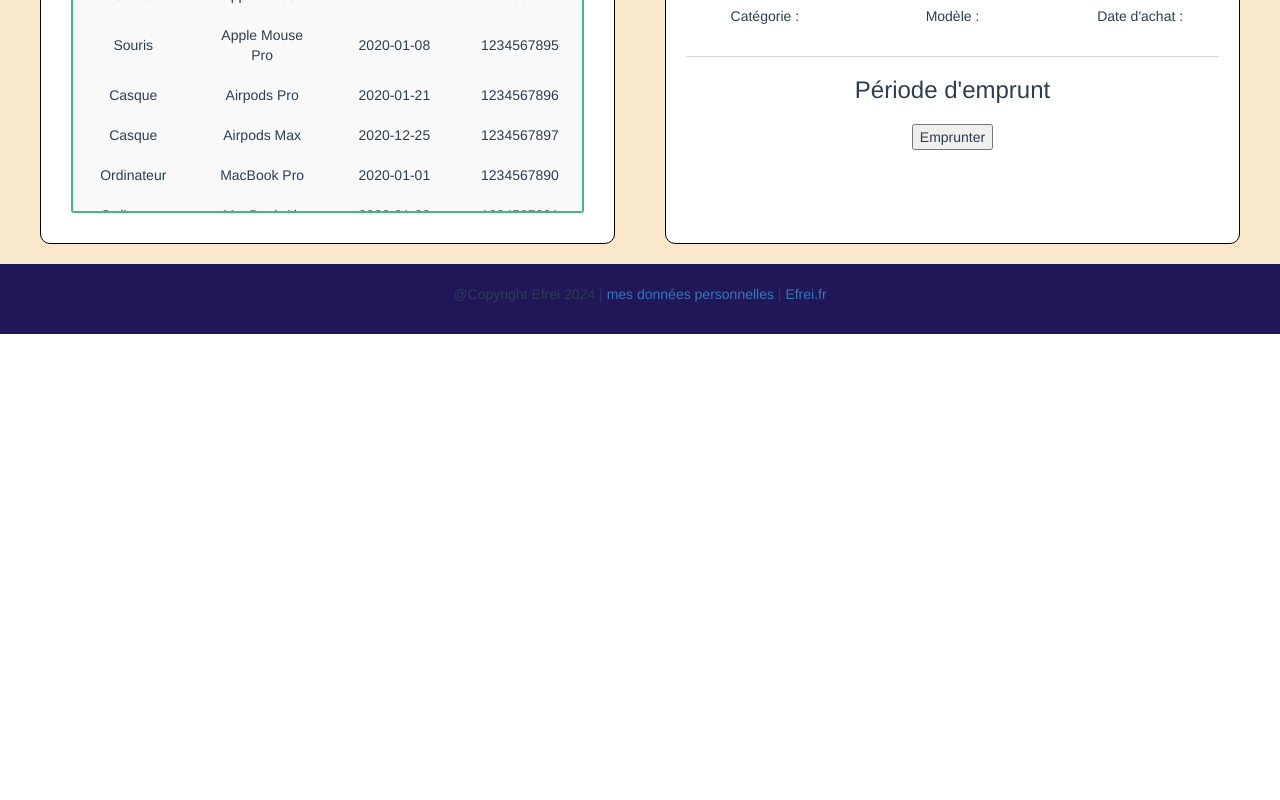
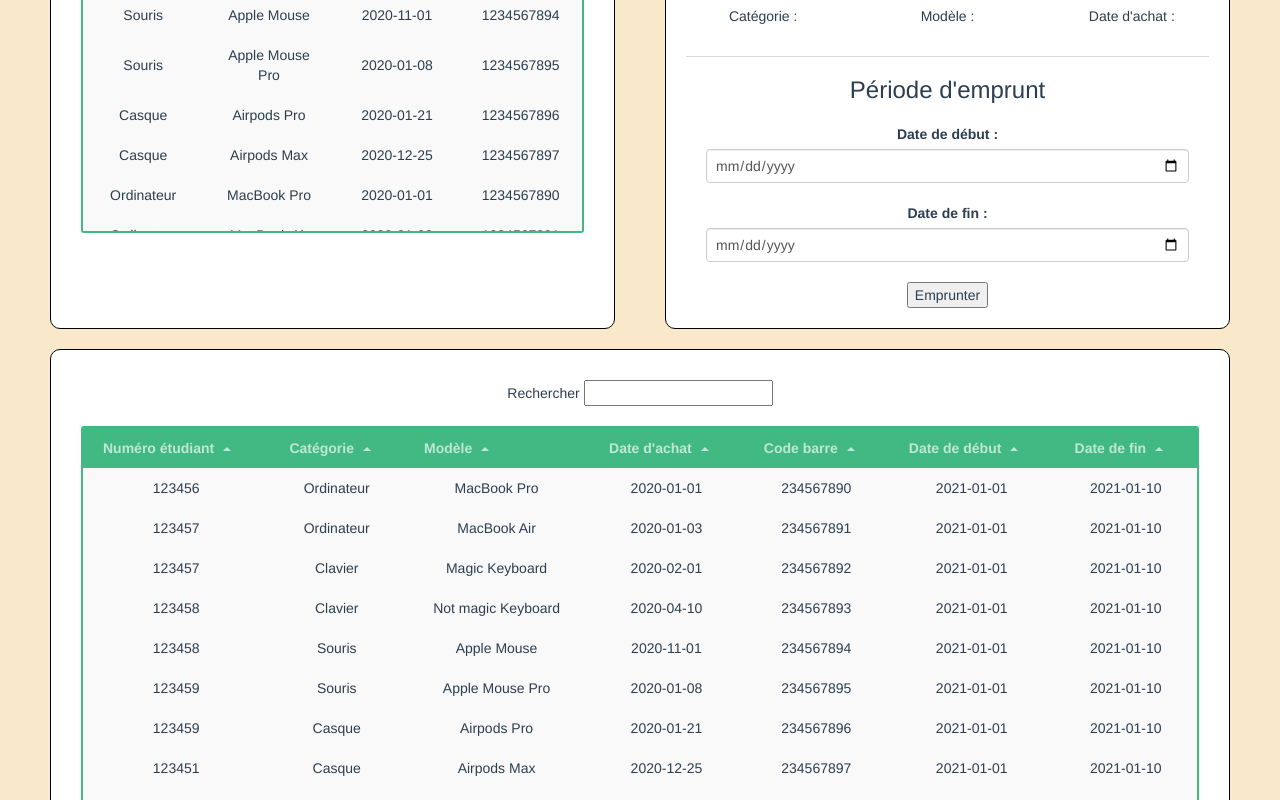
Before and after one commit to GearGurus-project/gearGurus, a Vue app in the folder front/: page /Emprunts in a window 1280 px wide. Shown: the part 560-1360 px from the top of the page. Before the commit the page ends 894 px from the top, so only its background shows below. Built offline with nearby package versions, Linux system fonts and the light colour scheme.

Commit message:
to merge main => ulrich

```diff
--- a/front/src/pages/Emprunts-Page.vue
+++ b/front/src/pages/Emprunts-Page.vue
@@ -18,18 +18,34 @@ export default {
 				{ Catégorie: 'Ordinateur', Modèle: 'MacBook Air', "Date d'achat": '2020-01-03', "Code barre": '1234567891' },
 				{ Catégorie: 'Clavier', Modèle: 'Magic Keyboard', "Date d'achat": '2020-02-01', "Code barre": '1234567892' },
 				{ Catégorie: 'Clavier', Modèle: 'Not magic Keyboard', "Date d'achat": '2020-04-10', "Code barre": '1234567893' },
-		{ Catégorie : 'Souris', Modèle : 'Apple Mouse', "Date d'achat" : '2020-11-01', "Code barre": '1234567894' },
-		{ Catégorie : 'Souris', Modèle : 'Apple Mouse Pro', "Date d'achat" : '2020-01-08', "Code barre": '1234567895' },
-		{ Catégorie : 'Casque', Modèle : 'Airpods Pro', "Date d'achat" : '2020-01-21', "Code barre": '1234567896' },
-		{ Catégorie : 'Casque', Modèle : 'Airpods Max', "Date d'achat" : '2020-12-25', "Code barre": '1234567897' },
+				{ Catégorie: 'Souris', Modèle: 'Apple Mouse', "Date d'achat": '2020-11-01', "Code barre": '1234567894' },
+				{ Catégorie: 'Souris', Modèle: 'Apple Mouse Pro', "Date d'achat": '2020-01-08', "Code barre": '1234567895' },
+				{ Catégorie: 'Casque', Modèle: 'Airpods Pro', "Date d'achat": '2020-01-21', "Code barre": '1234567896' },
+				{ Catégorie: 'Casque', Modèle: 'Airpods Max', "Date d'achat": '2020-12-25', "Code barre": '1234567897' },
 				{ Catégorie: 'Ordinateur', Modèle: 'MacBook Pro', "Date d'achat": '2020-01-01', "Code barre": '1234567890' },
 				{ Catégorie: 'Ordinateur', Modèle: 'MacBook Air', "Date d'achat": '2020-01-03', "Code barre": '1234567891' },
 				{ Catégorie: 'Clavier', Modèle: 'Magic Keyboard', "Date d'achat": '2020-02-01', "Code barre": '1234567892' },
 				{ Catégorie: 'Clavier', Modèle: 'Not magic Keyboard', "Date d'achat": '2020-04-10', "Code barre": '1234567893' },
-		{ Catégorie : 'Souris', Modèle : 'Apple Mouse', "Date d'achat" : '2020-11-01', "Code barre": '1234567894' },
-		{ Catégorie : 'Souris', Modèle : 'Apple Mouse Pro', "Date d'achat" : '2020-01-08', "Code barre": '1234567895' },
-		{ Catégorie : 'Casque', Modèle : 'Airpods Pro', "Date d'achat" : '2020-01-21', "Code barre": '1234567896' },
-		{ Catégorie : 'Casque', Modèle : 'Airpods Max', "Date d'achat" : '2020-12-25', "Code barre": '1234567897' },
+				{ Catégorie: 'Souris', Modèle: 'Apple Mouse', "Date d'achat": '2020-11-01', "Code barre": '1234567894' },
+				{ Catégorie: 'Souris', Modèle: 'Apple Mouse Pro', "Date d'achat": '2020-01-08', "Code barre": '1234567895' },
+				{ Catégorie: 'Casque', Modèle: 'Airpods Pro', "Date d'achat": '2020-01-21', "Code barre": '1234567896' },
+				{ Catégorie: 'Casque', Modèle: 'Airpods Max', "Date d'achat": '2020-12-25', "Code barre": '1234567897' },
+			],
+			gridColumnsBorrowed: ["Numéro étudiant", "Catégorie", "Modèle", "Date d'achat", "Code barre", "Date de début", "Date de fin"],
+			gridDataBorrowed: [
+				{ "Numéro étudiant": '123456', Catégorie: 'Ordinateur', Modèle: 'MacBook Pro', "Date d'achat": '2020-01-01', "Code barre": '234567890', "Date de début": '2021-01-01', "Date de fin": '2021-01-10' },
+				{ "Numéro étudiant": '123457', Catégorie: 'Ordinateur', Modèle: 'MacBook Air', "Date d'achat": '2020-01-03', "Code barre": '234567891', "Date de début": '2021-01-01', "Date de fin": '2021-01-10' },
+				{ "Numéro étudiant": '123457', Catégorie: 'Clavier', Modèle: 'Magic Keyboard', "Date d'achat": '2020-02-01', "Code barre": '234567892', "Date de début": '2021-01-01', "Date de fin": '2021-01-10' },
+				{ "Numéro étudiant": '123458', Catégorie: 'Clavier', Modèle: 'Not magic Keyboard', "Date d'achat": '2020-04-10', "Code barre": '234567893', "Date de début": '2021-01-01', "Date de fin": '2021-01-10' },
+				{ "Numéro étudiant": '123458', Catégorie: 'Souris', Modèle: 'Apple Mouse', "Date d'achat": '2020-11-01', "Code barre": '234567894', "Date de début": '2021-01-01', "Date de fin": '2021-01-10' },
+				{ "Numéro étudiant": '123459', Catégorie: 'Souris', Modèle: 'Apple Mouse Pro', "Date d'achat": '2020-01-08', "Code barre": '234567895', "Date de début": '2021-01-01', "Date de fin": '2021-01-10' },
+				{ "Numéro étudiant": '123459', Catégorie: 'Casque', Modèle: 'Airpods Pro', "Date d'achat": '2020-01-21', "Code barre": '234567896', "Date de début": '2021-01-01', "Date de fin": '2021-01-10' },
+				{ "Numéro étudiant": '123451', Catégorie: 'Casque', Modèle: 'Airpods Max', "Date d'achat": '2020-12-25', "Code barre": '234567897', "Date de début": '2021-01-01', "Date de fin": '2021-01-10' },
+				{ "Numéro étudiant": '123451', Catégorie: 'Ordinateur', Modèle: 'MacBook Pro', "Date d'achat": '2020-01-01', "Code barre": '234567890', "Date de début": '2021-01-01', "Date de fin": '2021-01-10' },
+				{ "Numéro étudiant": '123452', Catégorie: 'Ordinateur', Modèle: 'MacBook Air', "Date d'achat": '2020-01-03', "Code barre": '234567891', "Date de début": '2021-01-01', "Date de fin": '2021-01-10' },
+				{ "Numéro étudiant": '123452', Catégorie: 'Clavier', Modèle: 'Magic Keyboard', "Date d'achat": '2020-02-01', "Code barre": '234567892', "Date de début": '2021-01-01', "Date de fin": '2021-01-10' },
+				{ "Numéro étudiant": '123453', Catégorie: 'Clavier', Modèle: 'Not magic Keyboard', "Date d'achat": '2020-04-10', "Code barre": '234567893', "Date de début": '2021-01-01', "Date de fin": '2021-01-10' },
+				{ "Numéro étudiant": '123456', Catégorie: 'Souris', Modèle: 'Apple Mouse', "Date d'achat": '2020-11-01', "Code barre": '234567894', "Date de début": '2021-01-01', "Date de fin": '2021-01-10' },
 			],
 			studentNumber: '',
 			studentInfo: {
@@ -43,15 +59,18 @@ export default {
 				model: '',
 				purchaseDate: ''
 			},
+			startDate: '',
+			endDate: '',
+			presetPeriod: '',
 		};
 	},
 	methods: {
 		searchStudent() {
 
 			this.studentInfo = {
-			nom : '',
-			prenom : '',
-			groupe : ''
+				nom: '',
+				prenom: '',
+				groupe: ''
 			}
 
 			if (this.studentNumber === '123456') {
@@ -98,14 +117,29 @@ export default {
 		},
 		handleBorrowClick() {
 			// Requête SQL pour emprunter le matériel
-		if(this.studentNumber !== '' && this.hardwareNumber !== '') {
-			// Vérifier si le numéro étudiant et le code barre existent
+			if (this.studentNumber !== '' && this.hardwareNumber !== '' && this.startDate !== '' && this.endDate !== '') {
+				// Vérifier si le numéro étudiant, le code barre et les dates existent
 				// const student = studentService.getStudentByStudentNumber(this.studentNumber);
 				// const hardware = hardwareService.getHardwareByBarCode(this.hardwareNumber);
 
-			// Si les deux existent, emprunter le matériel
-			// if(student && hardware) {
-			// 	borrowedService.borrowHardware(student, hardware);
+				// Validation de base pour vérifier que les dates sont définies
+				if (!this.startDate || !this.endDate) {
+					alert('Veuillez sélectionner les deux dates.');
+					return;
+				} else {
+					// Validation pour vérifier que la date de fin est après la date de début
+					if (this.startDate > this.endDate) {
+						alert('La date de fin doit être après la date de début.');
+						return;
+					}
+				}
+
+				console.log('date de début : ' + this.startDate);
+				console.log('date de fin : ' + this.endDate);
+
+				// Si les trois existent, emprunter le matériel
+				// if(student && hardware && startDate && endDate) {
+				// borrowedService.borrowHardware(student, hardware, startDate, endDate);
 				// }
 
 				// et réinitialiser les champs
@@ -129,9 +163,11 @@ export default {
 				// Affichage d'une erreur si les champs ne sont pas remplis sur l'écran
 				console.log("Erreur lors de l'emprunt.");
 			}
-	}
+		},
+		handlePeriodSubmit() {
 
-  }
+		},
+	},
 };
 </script>
 
@@ -145,18 +181,15 @@ export default {
 				<form id="search">
 					Rechercher <input name="query" v-model="searchQuery" />
 				</form>
-				<GridComponent
-				:heroes="gridData"
-				:columns="gridColumns"
-				:filter-key="searchQuery"
-				/>
+				<GridComponent :heroes="gridData" :columns="gridColumns" :filter-key="searchQuery" />
 			</div>
 			<div class="to-borrow-forms">
 				<h2>Réservation</h2>
 				<div class="to-borrow-student-forms">
 					<h3>Etudiant</h3>
 					<form id="search-student" @submit.prevent="searchStudent">
-						<input v-model="studentNumber" type="text" id="studentNumber" placeholder="Entrer le numéro étudiant">
+						<input v-model="studentNumber" type="text" id="studentNumber"
+							placeholder="Entrer le numéro étudiant">
 						<button type="submit">Rechercher</button>
 					</form>
 					<div class="student-infos mt-3">
@@ -195,71 +228,123 @@ export default {
 				</div>
 				<div class="to-borrow-period-forms">
 					<h3>Période d'emprunt</h3>
-					<form id=""></form>
+					<form>
+						<div class="form-group">
+							<label for="startDate">Date de début :</label>
+							<input type="date" class="form-control" id="startDate" v-model="startDate" />
 						</div>
+
+						<div class="form-group">
+							<label for="endDate">Date de fin :</label>
+							<input type="date" class="form-control" id="endDate" v-model="endDate" />
+						</div>
+					</form>
+				</div>
+
 				<button @click="handleBorrowClick">Emprunter</button>
 			</div>
 		</div>
 		<div class="borrowed-list">
-
+			<form id="search">
+				Rechercher <input name="query" v-model="searchQuery" />
+			</form>
+			<GridComponent :heroes="gridDataBorrowed" :columns="gridColumnsBorrowed" :filter-key="searchQuery" />
 		</div>
 	</div>
 </template>
 
 <style scoped>
 .body {
-	margin: 0 40px 20px 40px;
+	margin: 0 50px 20px 50px;
 }
 
-h1 {
+.title {
 	font-weight: bolder;
 	font-style: italic;
 }
+
 .to-borrow {
-	display : inline-grid;
+	display: inline-grid;
 	grid-template-columns: 1fr 1fr;
-	gap : 50px;
+	gap: 50px;
+	margin-bottom: 20px;
 
 	.no-borrowed-list {
-		padding : 30px;
-		border : 1px solid black;
-		border-radius : 10px;
+		padding: 30px;
+		border: 1px solid black;
+		border-radius: 10px;
 		background-color: #FFFFFF;
 	}
 
 	h3 {
-		margin-bottom:20px;
+		margin-bottom: 20px;
 	}
 
 	form {
-		margin-bottom:20px;
-		width : 100%;
+		input {
+			margin-bottom: 20px;
+			width: 80%;
+		}
+
 	}
 
 	.to-borrow-forms {
-		padding : 20px;
-		border : 1px solid black;
-		border-radius : 10px;
+		padding: 20px;
+		border: 1px solid black;
+		border-radius: 10px;
 		background-color: #FFFFFF;
 
 		h2 {
-			padding-bottom : 20px;
-			border-bottom : 1px solid #D9D9D9;
+			padding-bottom: 20px;
+			border-bottom: 1px solid #D9D9D9;
 		}
 
 		.to-borrow-student-forms {
-			padding-bottom : 20px;
-			border-bottom : 1px solid #D9D9D9;
+			padding-bottom: 20px;
+			border-bottom: 1px solid #D9D9D9;
 		}
 
 		.to-borrow-hardware-forms {
-			padding-bottom : 20px;
-			border-bottom : 1px solid #D9D9D9;
+			padding-bottom: 20px;
+			border-bottom: 1px solid #D9D9D9;
 		}
 
 		.to-borrow-period-forms {
+			margin: 20px;
 
+			label {
+				display: block;
+				margin: 10px 0 5px;
+			}
+
+			input[type="date"],
+			select {
+				display: block;
+				width: 100%;
+				padding: 8px;
+				margin-bottom: 20px;
+			}
+
+			button {
+				padding: 10px 20px;
+				background-color: #007bff;
+				color: white;
+				border: none;
+				cursor: pointer;
+			}
+
+			button:hover {
+				background-color: #0056b3;
 			}
 		}
 	}
+}
+
+.borrowed-list {
+	padding: 30px;
+	border: 1px solid black;
+	border-radius: 10px;
+	background-color: #FFFFFF;
+	width: 100%;
+}
 </style>
```
Lines whose indentation alone changed are shown as unchanged.
